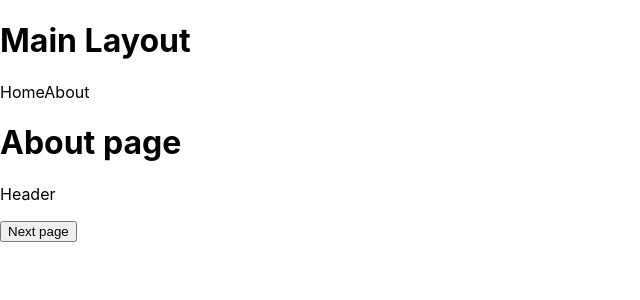
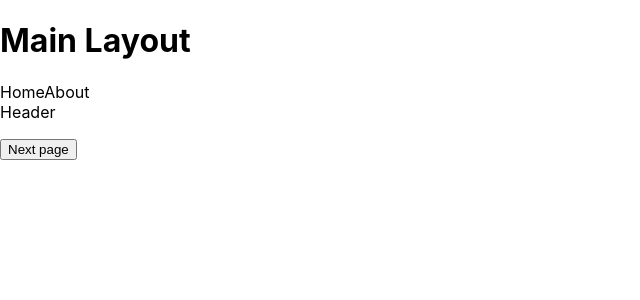
Before and after one commit to dattruong88vn/learn-nextjs, a Next.js app: page /about in a window 1280 px wide. Shown: the top 300 px of the page, without its empty margins (0-640 px from the left). Built offline with nearby package versions, Linux system fonts and the light colour scheme.

Commit message:
update page about to receive script

```diff
--- a/pages/about.tsx
+++ b/pages/about.tsx
@@ -6,7 +6,7 @@ import { MainLayout } from "@/components/layout"
 
 // const Header = dynamic(() => import("@/components/common/header"), { ssr: false })
 
-export interface AboutProps {}
+export interface AboutProps { }
 
 export default function About(props: AboutProps) {
   const router = useRouter()
@@ -17,7 +17,7 @@ export default function About(props: AboutProps) {
   const page = router.query?.page
 
   useEffect(() => {
-    ;(async () => {
+    ; (async () => {
       if (!page) return
       const response = await fetch(
         `https://5e6cf4f84e86f8001618c854.mockapi.io/post?page=${page}&limit=10`
@@ -42,8 +42,11 @@ export default function About(props: AboutProps) {
 
   return (
     <div>
-      <h1>About page</h1>
       <Header>
+        <title>About page</title>
+        <meta name='description' content='Generated by create next app' />
+        <link rel='icon' href='/favicon.ico' />
+
         <script
           dangerouslySetInnerHTML={{
             __html: `
@@ -63,6 +66,7 @@ export default function About(props: AboutProps) {
         ></script>
       </Header>
 
+      <main>
         <ul>
           {postList.map((post) => (
             <li key={post.id}>{post.title}</li>
@@ -70,15 +74,9 @@ export default function About(props: AboutProps) {
         </ul>
 
         <button onClick={handleNextClick}>Next page</button>
+      </main>
     </div>
   )
 }
 
 About.Layout = MainLayout
-
-// export async function getStaticProps() {
-//   console.log("get static props")
-//   return {
-//     props: {},
-//   }
-// }
```
Lines whose indentation alone changed are shown as unchanged.
